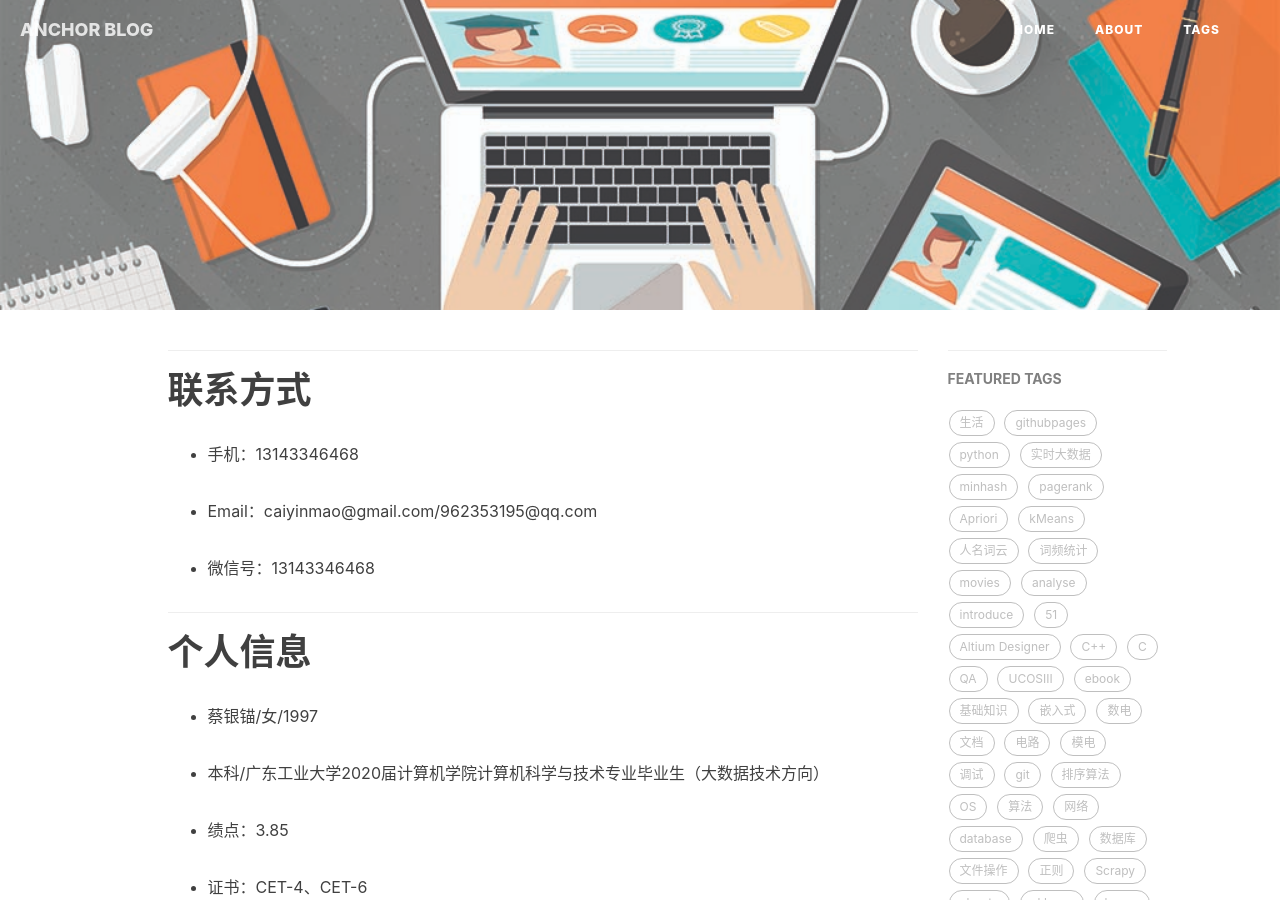
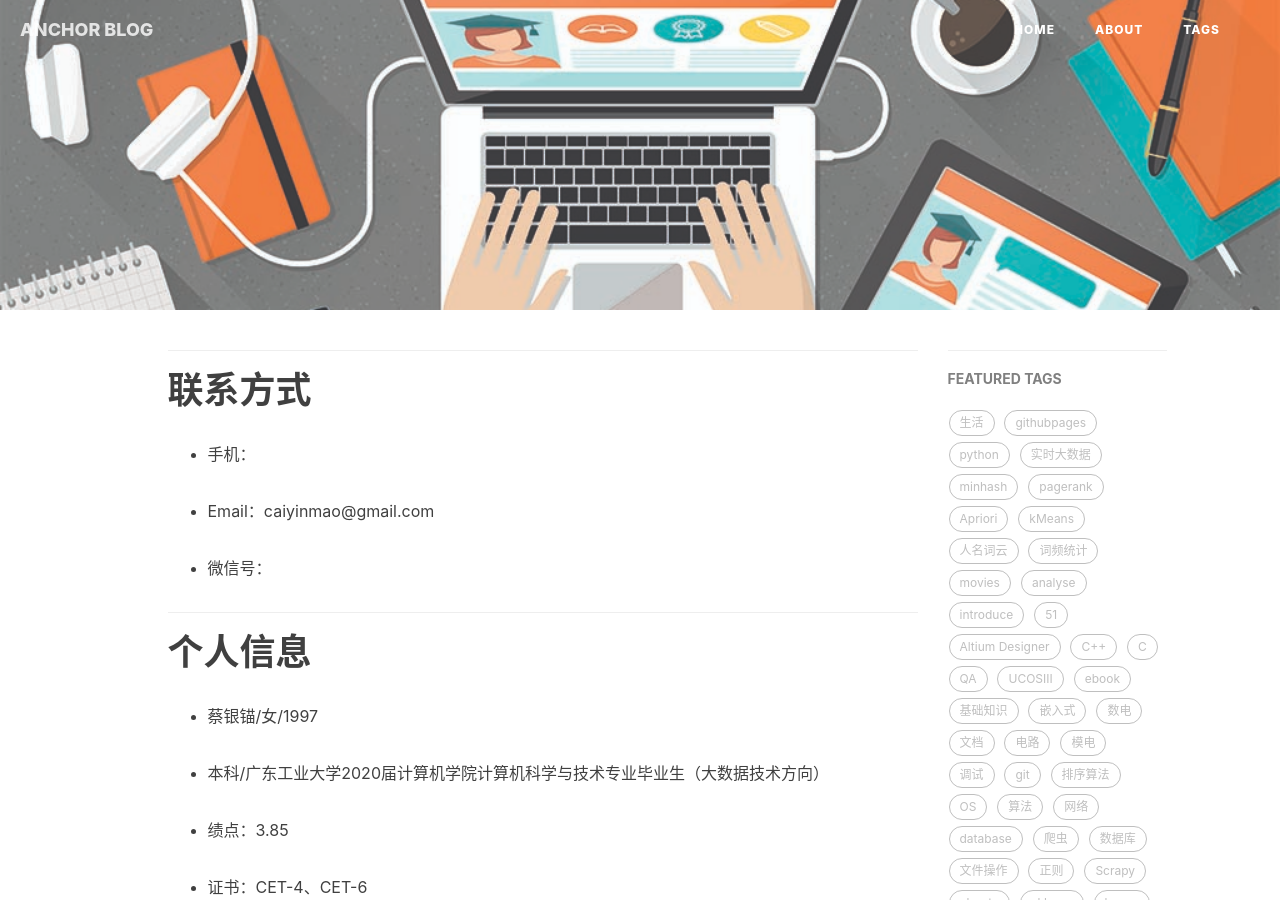
Before and after one commit to anchor2017/anchor2017.github.io, a Jekyll site: the page built from img/pf.md, in a window 1280 px wide and 900 px high. Built offline with Jekyll 4.4.1, drawn with Linux system fonts in a browser that asks for light colours; nearby versions of some CDN libraries; our own code applies the rules of GitHub Pages for plain Markdown files; comment, search, counter and statistics services are not loaded.

Commit message:
Update pf.md

```diff
--- a/img/pf.md
+++ b/img/pf.md
@@ -5,11 +5,11 @@
 
 # 联系方式
 
-- 手机：13143346468
+- 手机：
 
-- Email：caiyinmao@gmail.com/962353195@qq.com
+- Email：caiyinmao@gmail.com
 
-- 微信号：13143346468
+- 微信号：
 
 ---
 
```
